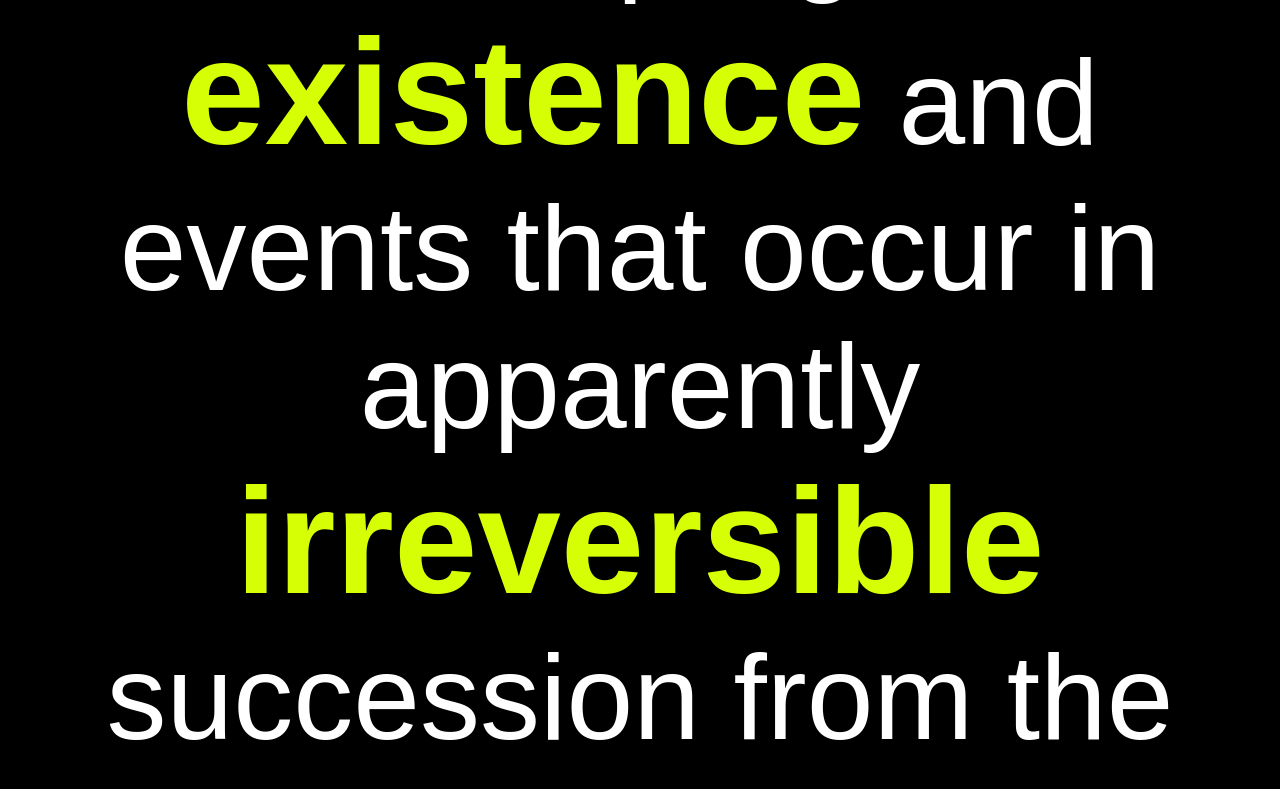
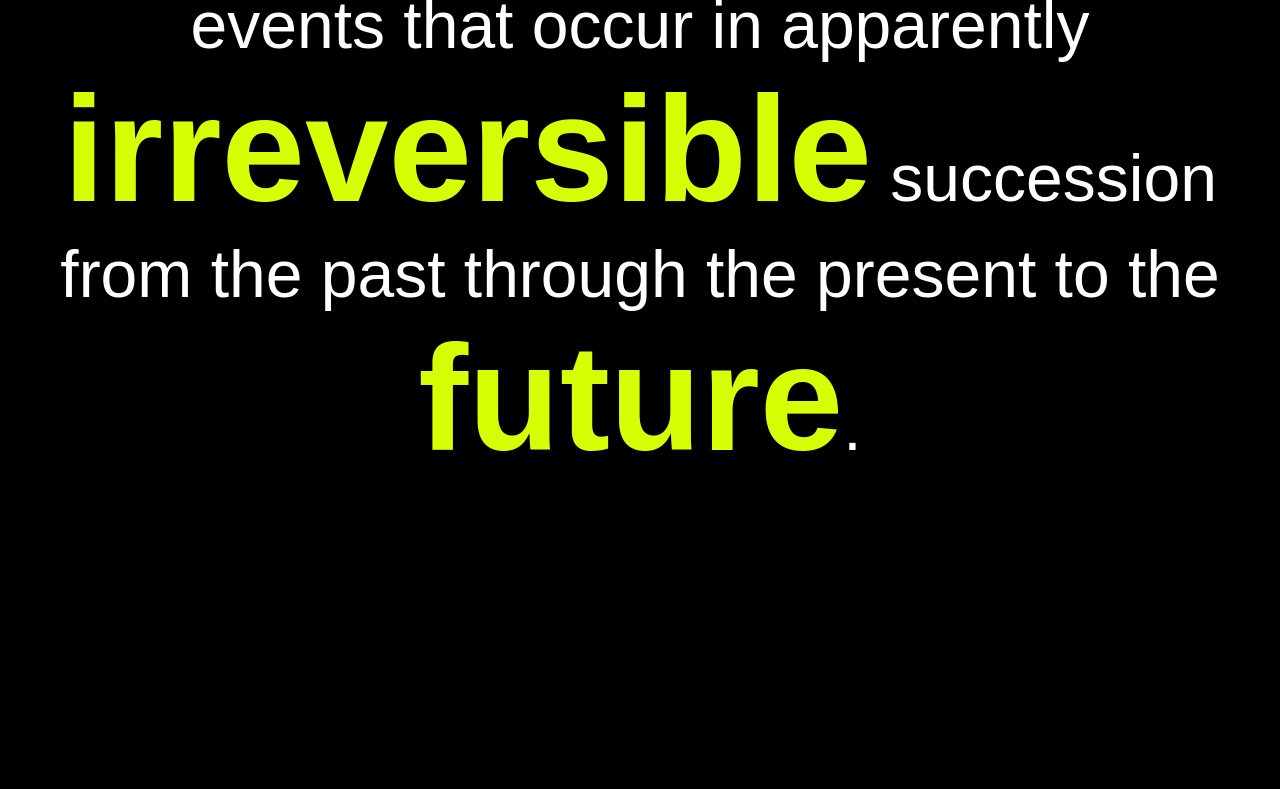
Before and after one commit to whatsthetime/whatsthetime.github.io, a website built with webpack: page index.html in a window 1280 px wide. Shown: the part 736-1525 px from the top of the page. After the commit the page ends 1295 px from the top, so only its background shows below. Built offline with Linux system fonts and the light colour scheme.

Commit message:
[BUILD]: Text size changes

```diff
--- a/src/scss/index.scss
+++ b/src/scss/index.scss
@@ -25,7 +25,7 @@ body{
         color: #f30089;
     }
     clear:both;
-    font-size:120px;
+    font-size:66px;
     width:100%;
     text-align: center;
     word-wrap: break-word;
```
Also changed, not shown: dist/js/bundle.js.
